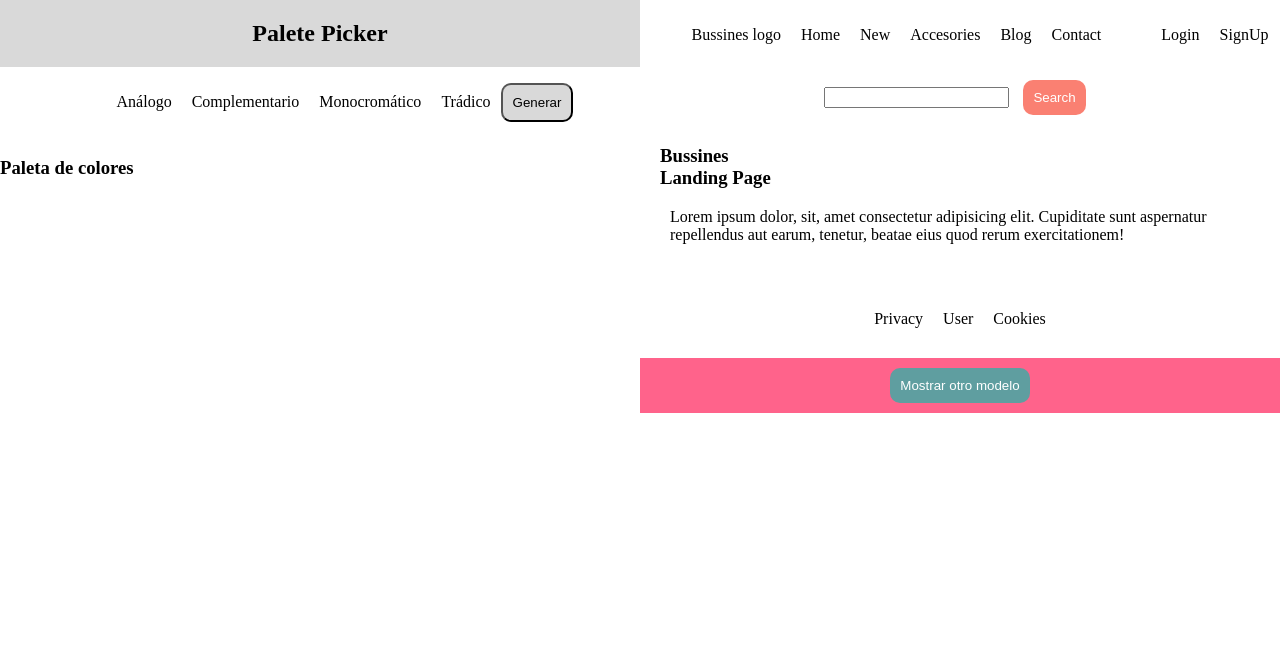
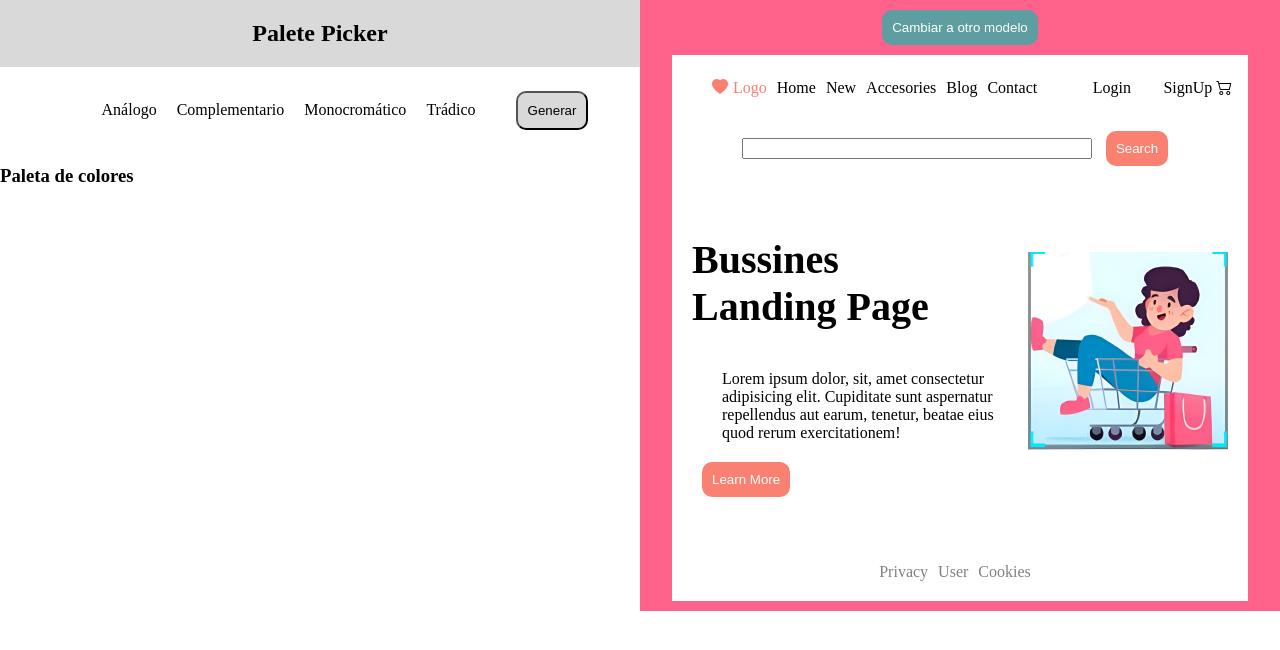
Before and after one commit to Camaco81/palet-piker, a plain HTML site: page index.html in a window 1280 px wide. Drawn offline with nearby package versions, Linux system fonts and the light colour scheme.

Commit message:
nuevos ajustes modificacion de archivos de html,css,js

```diff
--- a/css/style-picker.css
+++ b/css/style-picker.css
@@ -49,12 +49,15 @@ main section{
 
 }
 
+
+
 nav{
 	display: flex;
 	align-items: center;
 	justify-content: space-around;
 	background-color: white;
 	border-radius: 20px;
+	margin: 8px;
 }
 header{
 	display: flex;
@@ -97,16 +100,21 @@ article h3{
 menu{
 	background-color: white;
 	margin-bottom: 0;
+	width: 90%;
 }
 
-menu ul{
+menu > ul{
 	list-style: none;
 	display: flex;
+	justify-content: space-around;
+	align-items: center;
+	width: 70%;
 }
 
 menu li{
 	display: flex;
 	flex-direction: column;
+	justify-content: center;
 	align-items: center;
 }
 
@@ -147,19 +155,64 @@ footer ul{
 	flex-direction: column;
 	align-items: center;
 	background-color: white;
+	width: 90%;
+	margin-bottom: 10px;
+}
+.web-visualizar nav{
+	width: 100%;
 }
 
 .web-visualizar button{
 	background-color: salmon;
 	color: white;
 }
+.web-visualizar input{
+	width: 350px;
+}
 
-.web-visualizar ul{
+.web-visualizar nav> ul{
 	list-style: none;
 	display: flex;
+	justify-content: space-around;
+	align-items: center;
+	width: 100%;
+}
+
+.web-visualizar li{
+	margin-right: 10px;
+}
+.web-visualizar span{
+	color: salmon;
+	display: flex;
+	justify-content: center;
+	align-items: center;
+}
+.web-visualizar span> i{
+	margin-right: 5px;
+}
+
+.web-visualizar h1{
+	font-size: 40px;
+}
+
+.web-visualizar article{
+	display: flex;
+	justify-content: space-around;
 	align-items: center;
 }
 
-.web-visualizar li{
-	margin: 10px;
+.web-visualizar article >img{
+	height: 200px;
+	width: 200px;
 }
+.web-visualizar article >h1,p,button{
+	margin-left: 30px;
+}
+
+.web-visualizar article >button{
+	width: 105px;
+}
+
+.web-visualizar footer{
+	color: gray;
+}
--- a/index.html
+++ b/index.html
@@ -29,8 +29,9 @@
 
 
 		</section>
-		<section class="visulizacion-app-web">
-			<div class="app-visualizar" style="display: none;" >
+		<section class="visulizacion-app-web" >
+			<button type="button" id="cambiar">Cambiar a  otro modelo</button>
+			<div class="app-visualizar" style="display: none;" id="app">
 				<!-- style="display: none;" -->
 				<nav>
 					<a >
@@ -43,7 +44,7 @@
 				</nav>
 				<header>
 					<h4>Tu tienes el control</h4>
-					<h4>Detalles <a href=""><i class="bi bi-arrow-right"></i></a></h4>
+					<h4>Detalles <a ><i class="bi bi-arrow-right"></i></a></h4>
 				</header>
 
 				<figure>
@@ -101,6 +102,7 @@
 							<p>Vender</p>
 						</li>
 					</ul>
+
 				</menu>
 
 				<footer>
@@ -113,10 +115,11 @@
 
 			</div>
 
-			<div class="web-visualizar">
+			<div class="web-visualizar" id="web" style="display:flex;">
 				<nav>
 					<ul>
-						<li>Bussines logo</li>
+						<li>
+							<span><i class="bi bi-heart-fill"></i> Logo</span></li>
 						<li>Home</li>
 						<li>New</li>
 						<li>Accesories</li>
@@ -126,7 +129,7 @@
 					<ul>
 						<li>Login</li>
 						<i></i>
-						<li>SignUp <i></i></li>
+						<li>SignUp <i class="bi bi-cart2"></i></li>
 					</ul>
 				</nav>
 				<div>
@@ -134,12 +137,17 @@
 					<button>Search</button>
 				</div>
 
-				<div>
+
 					<article>
-						<h1>Bussines <br>Landing Page</h1>
+						<div>
+							<h1>Bussines <br>Landing Page</h1>
 						<p>Lorem ipsum dolor, sit, amet consectetur adipisicing elit. Cupiditate sunt aspernatur repellendus aut earum, tenetur, beatae eius quod rerum exercitationem!</p>
+						<button>Learn More</button>
+						</div>
+						<img src="assets/img-compra.png" >
+
 					</article>
-				</div>
+
 				<footer>
 					<ul>
 						<li>Privacy</li>
@@ -149,10 +157,12 @@
 				</footer>
 			</div>
 
-			<button>Mostrar otro modelo</button>
+
 		</section>
+
 	</main>
 
+	<script src="js/palete-picker.js"></script>
 
 </body>
 </html>
--- /dev/null
+++ b/js/palete-picker.js
@@ -0,0 +1,16 @@
+cambiarModelo =document.getElementById('cambiar');
+
+
+cambiarModelo.addEventListener('click',()=>{
+appvisualizar = document.getElementById('app');
+webvisualizar = document.getElementById('web');
+
+	if (appvisualizar.style.display=="none") {
+		webvisualizar.style.display="none";
+		appvisualizar.style.display="flex";
+	} else if (appvisualizar.style.display="flex") {
+		appvisualizar.style.display="none";
+		webvisualizar.style.display="flex";
+
+	}
+});
```
Also changed, not shown: assets/img-compra.png (added).
